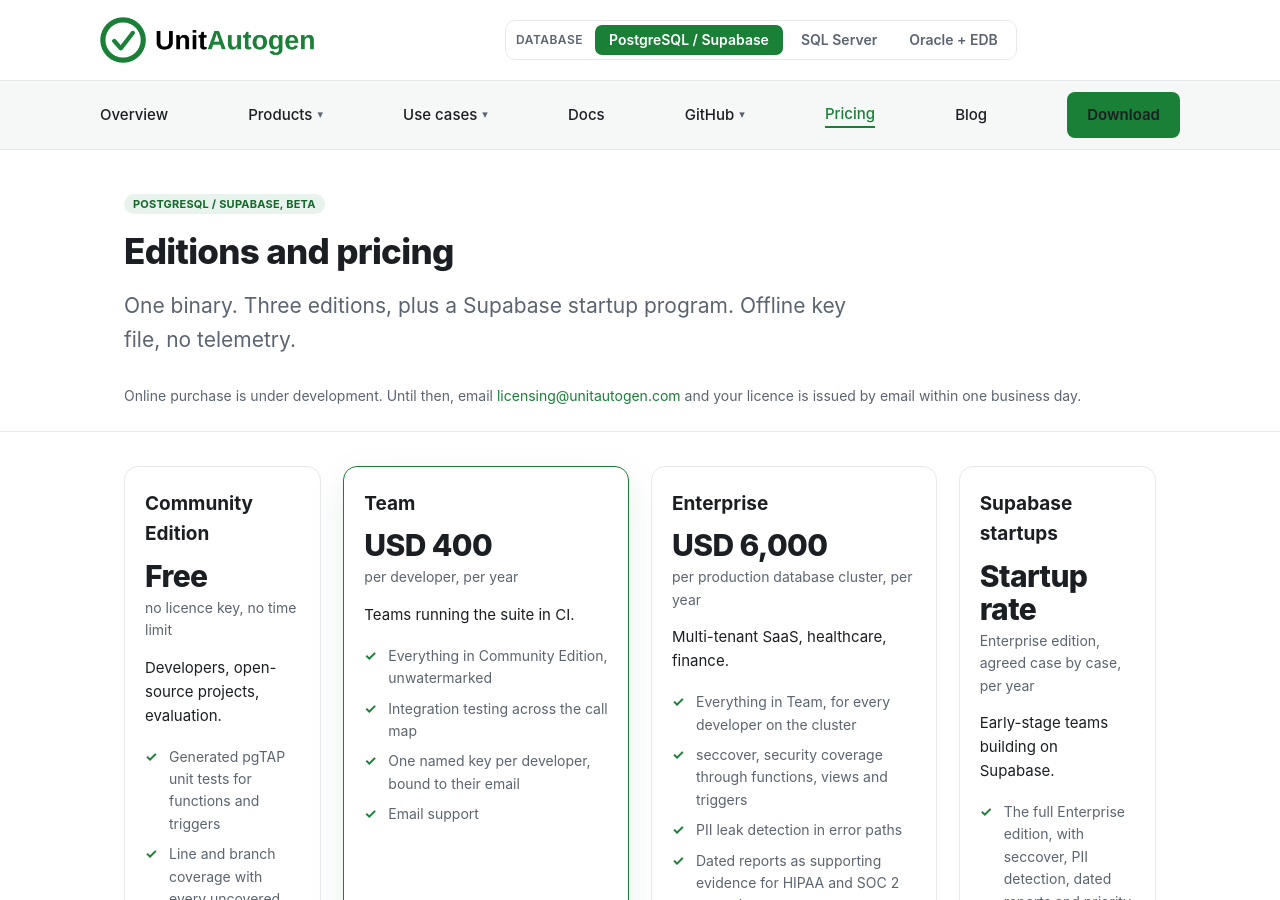
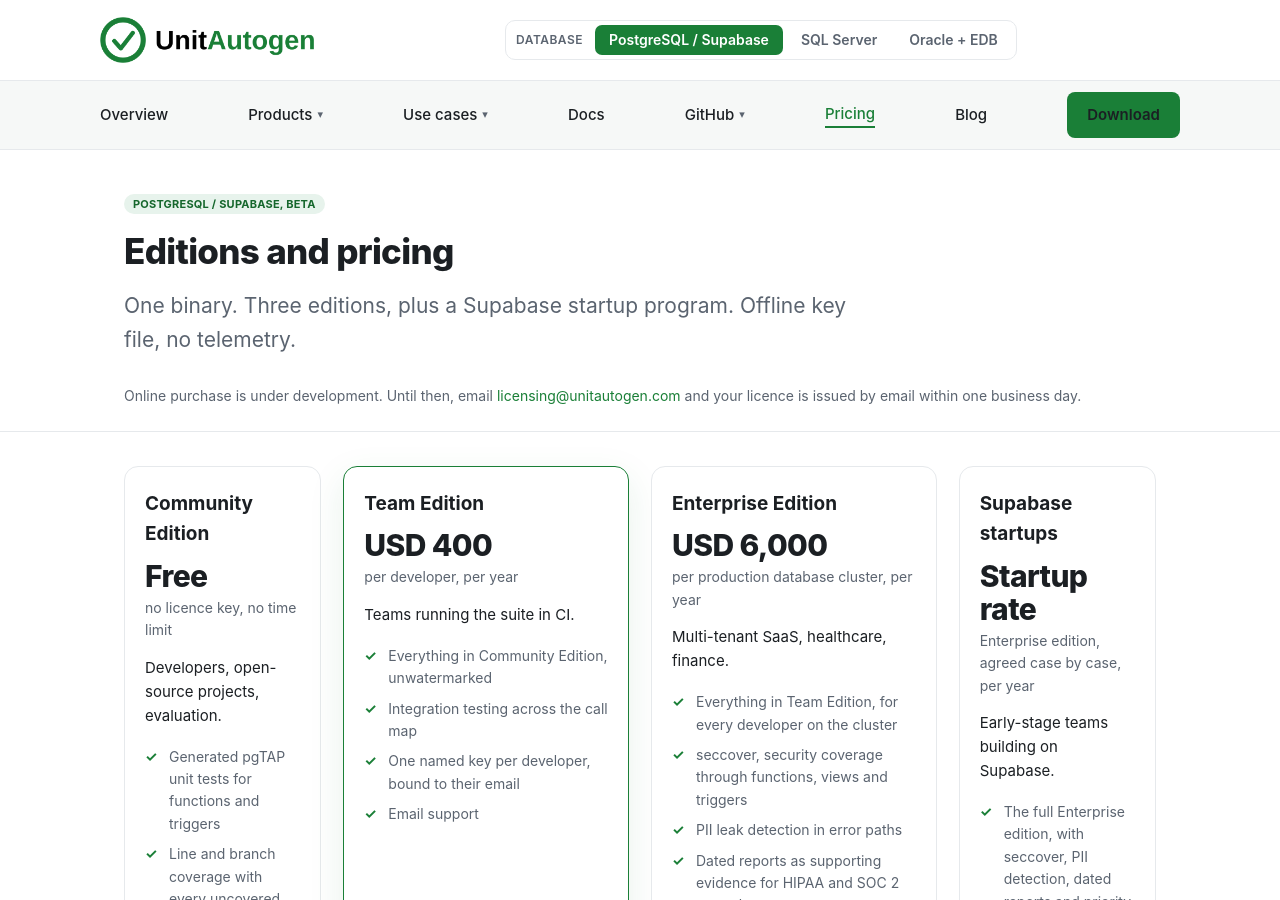
Before and after one commit to unitautogen/unitautogen.com, a Jekyll site: the page built from postgresql/pricing/index.html, in a window 1280 px wide and 900 px high. Built offline with Jekyll 4.4.1, drawn with Linux system fonts in a browser that asks for light colours.

Commit message:
Pricing edition names and refreshed integration report image
Rename Team and Enterprise pricing cards to Team Edition and Enterprise Edition for consistency with Community Edition.

Replace pg-integration-report.png with a fresh full-page 2x capture of the integration testing report from the user documentation.

```diff
--- a/_data/catalog.yml
+++ b/_data/catalog.yml
@@ -171,7 +171,7 @@
           cta_label: "Download"
           cta_href: "https://github.com/unitautogen/unitautogen-postgresql/releases"
           cta_style: "btn ghost"
-        - name: "Team"
+        - name: "Team Edition"
           price: "USD 400"
           unit: "per developer, per year"
           audience: "Teams running the suite in CI."
@@ -184,12 +184,12 @@
           cta_href: "mailto:licensing@unitautogen.com?subject=UnitAutogen%20for%20PostgreSQL%20-%20Team%20licence"
           cta_style: "btn"
           highlight: true
-        - name: "Enterprise"
+        - name: "Enterprise Edition"
           price: "USD 6,000"
           unit: "per production database cluster, per year"
           audience: "Multi-tenant SaaS, healthcare, finance."
           includes:
-            - "Everything in Team, for every developer on the cluster"
+            - "Everything in Team Edition, for every developer on the cluster"
             - "seccover, security coverage through functions, views and triggers"
             - "PII leak detection in error paths"
             - "Dated reports as supporting evidence for HIPAA and SOC 2 controls"
```
Also changed, not shown: assets/pg-integration-report.png.
